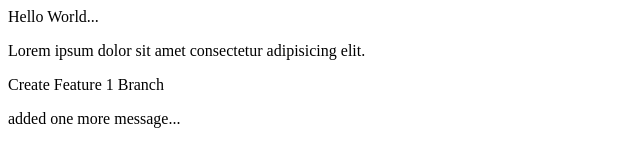
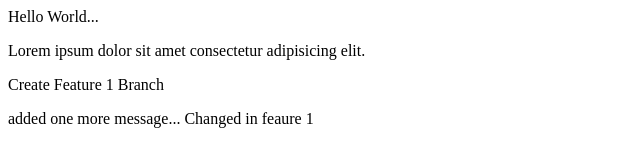
Before and after one commit to yogesh-singh028/Git-test, a plain HTML site: page codes/index.html in a window 1280 px wide. Shown: the whole page, without its empty margins (0-640 px from the left). Drawn offline with Linux system fonts and the light colour scheme.

Commit message:
changed in feature1 branch

```diff
--- a/codes/index.html
+++ b/codes/index.html
@@ -9,7 +9,7 @@
             Lorem ipsum dolor sit amet consectetur adipisicing elit.
         </p>
         <p> Create Feature 1 Branch</p>
-        <p>added one more message...</p>
+        <p>added one more message... Changed in feaure 1</p>
     </div>
 </body>
 </html>
```
